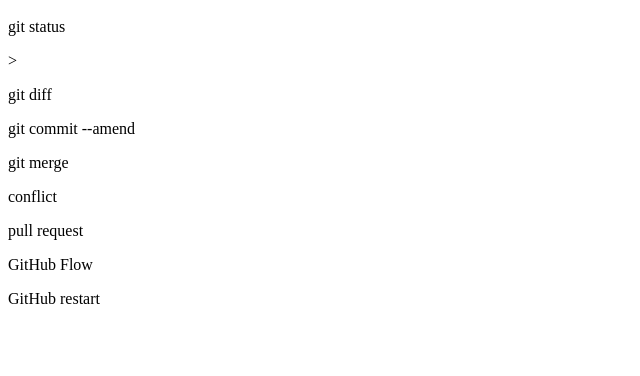
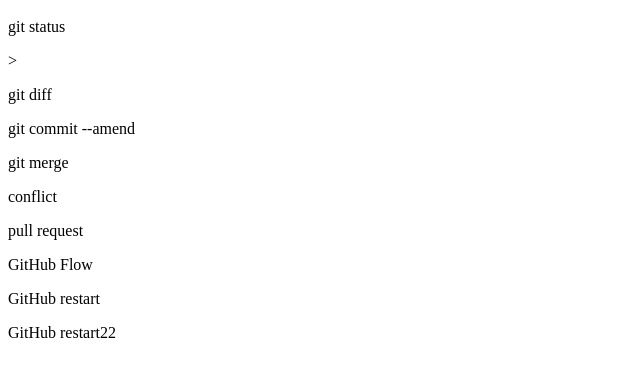
Before and after one commit to keisuke-nemu/git_tutorial, a plain HTML site: page index.html in a window 1280 px wide. Shown: the part 48-424 px from the top of the page, without its empty margins (0-640 px from the left). Drawn offline with Linux system fonts and the light colour scheme.

Commit message:
git restart22 をｔ追加

```diff
--- a/index.html
+++ b/index.html
@@ -7,3 +7,4 @@
 <p>pull request</p>
 <p>GitHub Flow</p>
 <p>GitHub restart</p>
+<p>GitHub restart22</p>
```
